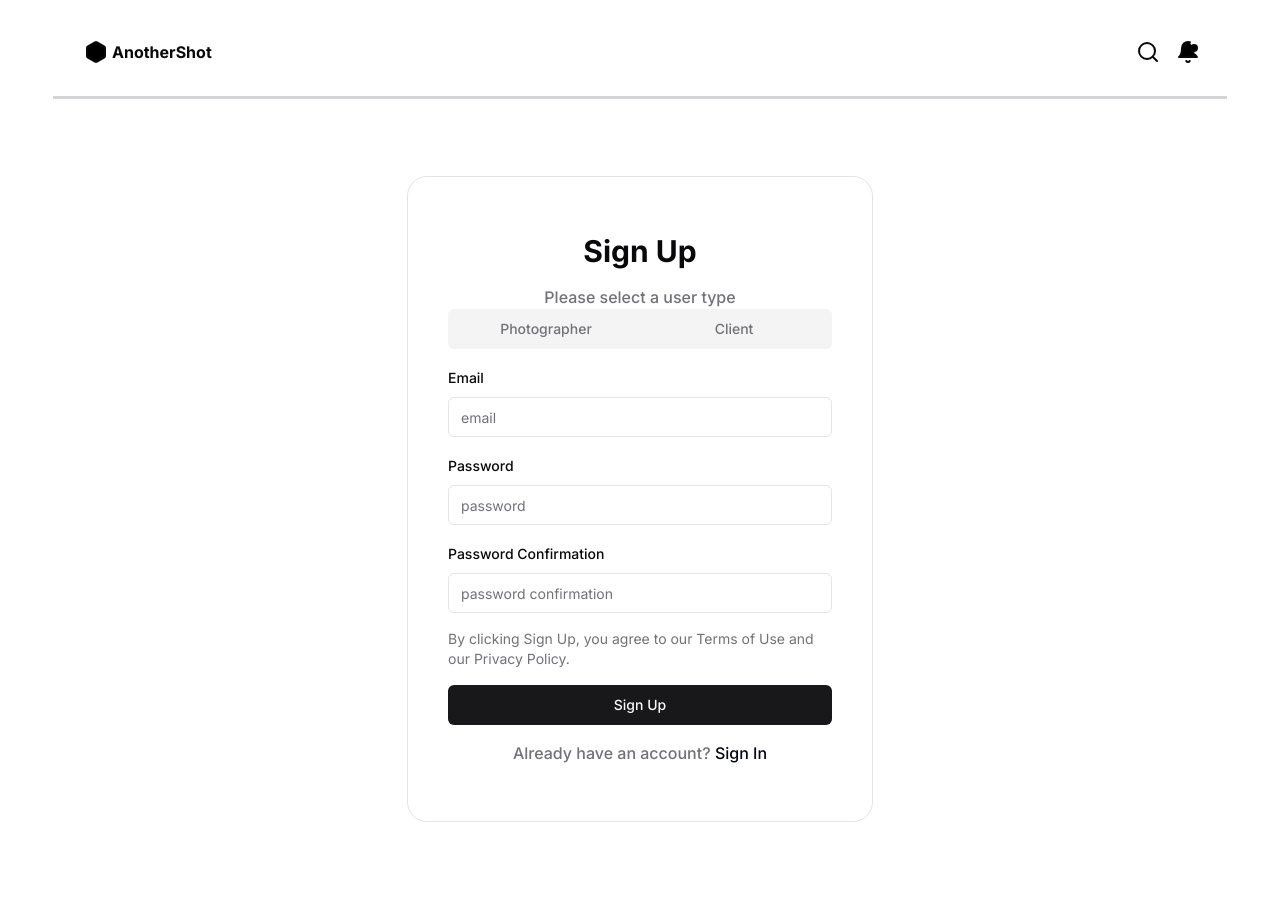
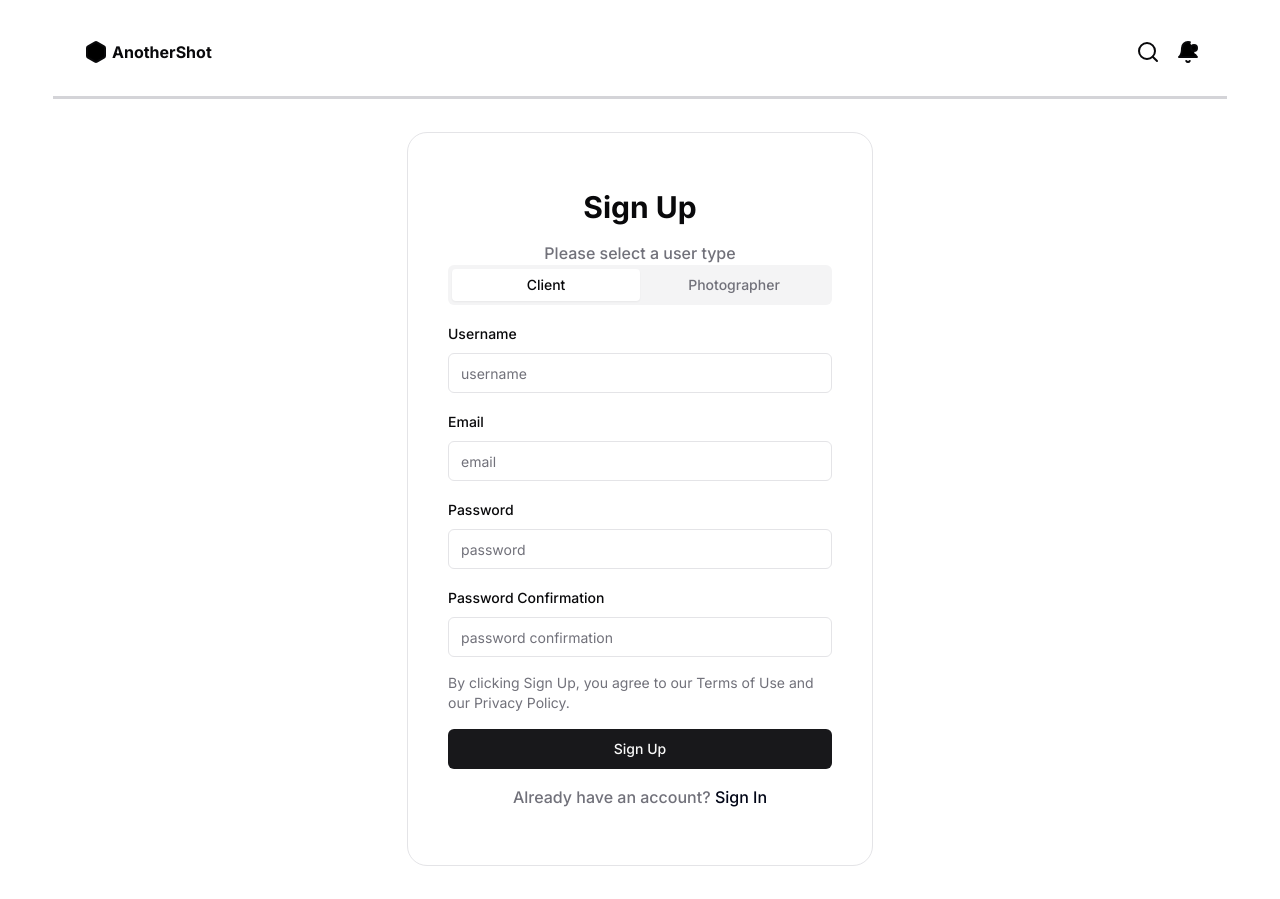
Before and after one commit to NerdLabs-UoM/anothershot-frontend, a Next.js app: page /sign-up in a window 1280 px wide. Built offline with nearby package versions, Linux system fonts and the light colour scheme.

Commit message:
fix(ANSH-111): resolve create user issue (#26)

```diff
--- a/app/lib/types.ts
+++ b/app/lib/types.ts
@@ -84,7 +84,7 @@ export interface Session {
 
 export interface User {
   id: string;
-  name: string;
+  userName: string;
   email: string;
   emailVerified?: Date | null;
   password: string;
@@ -93,7 +93,6 @@ export interface User {
   accounts: Account[];
   sessions: Session[];
   photographer?: Photographer | null;
-  photographerId?: string | null;
   client?: Client | null;
   admin?: Admin | null;
   chats: Chat[];
@@ -108,6 +107,7 @@ export interface Photographer {
   id: string;
   user: User;
   userId: string;
+  name: string;
   coverPhoto?: string | null;
   bio?: string | null;
   featured: string[];
@@ -129,6 +129,7 @@ export interface Client {
   id: string;
   user: User;
   userId: string;
+  name: string;
   testimonial: Testimonial[];
   Booking: Booking[];
   Report: Report[];
@@ -139,6 +140,7 @@ export interface Client {
 export interface Admin {
   id: string;
   user: User;
+  name: string;
   userId: string;
   createdAt: Date;
   updatedAt: Date;
--- a/app/user/(routes)/client/[userId]/page.tsx
+++ b/app/user/(routes)/client/[userId]/page.tsx
@@ -48,7 +48,6 @@ const Client = () => {
         }
     }
 
-
     return (
         <div>
             <div>Client</div>
@@ -70,7 +69,7 @@ const Client = () => {
                             className="w-[200px] justify-between"
                         >
                             {value
-                                ? photographers.find((photographer) => photographer.userId === value)?.user.name
+                                ? photographers.find((photographer) => photographer.userId === value)?.name
                                 : "Select photographer..."}
                             <ChevronsUpDown className="ml-2 h-4 w-4 shrink-0 opacity-50" />
                         </Button>
@@ -95,7 +94,7 @@ const Client = () => {
                                                 value === photographer.userId ? "opacity-100" : "opacity-0"
                                             )}
                                         />
-                                        {photographer.user.name}
+                                        {photographer.name}
                                     </CommandItem>
                                 ))}
                             </CommandGroup>
--- a/components/auth/sign-up-form.tsx
+++ b/components/auth/sign-up-form.tsx
@@ -23,6 +23,7 @@ import {
 } from "@/components/ui/form"
 
 const SignUpFormSchema = z.object({
+    userName: z.string().min(2, { message: "Username must be at least 2 characters long" }).max(15, { message: "Username must be at most 15 characters long" }),
     userRole: z.enum(["PHOTOGRAPHER", "CLIENT"]),
     email: z.string().email({ message: "Invalid email" }),
     password: z.string().min(8, { message: "Password must be at least 8 characters long" }),
@@ -40,6 +41,7 @@ const SignUpForm = () => {
     const form = useForm<z.infer<typeof SignUpFormSchema>>({
         resolver: zodResolver(SignUpFormSchema),
         defaultValues: {
+            userName: "",
             userRole: "CLIENT",
             email: "",
             password: "",
@@ -60,7 +62,7 @@ const SignUpForm = () => {
                 const response = await axios.post(`${process.env.NEXT_PUBLIC_API_URL}/api/auth/register`, {
                     email: values.email,
                     password: values.password,
-                    name: values.email.split('@')[0],
+                    userName: values.userName,
                     userRole: values.userRole,
                 });
 
@@ -89,12 +91,25 @@ const SignUpForm = () => {
                     render={({ field }) => (
                         <FormItem>
                             <FormControl>
-                                <Tabs onValueChange={(value) => onTabsChange(value)} defaultValue="photographer">
+                                <Tabs onValueChange={(value) => onTabsChange(value)} defaultValue="CLIENT">
                                     <TabsList className="grid w-full grid-cols-2">
+                                        <TabsTrigger value="CLIENT">Client</TabsTrigger>
                                         <TabsTrigger value="PHOTOGRAPHER">Photographer</TabsTrigger>
-                                        <TabsTrigger value="CLIENT">Client</TabsTrigger>
                                     </TabsList>
                                 </Tabs>
+                            </FormControl>
+                            <FormMessage />
+                        </FormItem>
+                    )}
+                />
+                <FormField
+                    control={form.control}
+                    name="userName"
+                    render={({ field }) => (
+                        <FormItem>
+                            <FormLabel >Username</FormLabel>
+                            <FormControl>
+                                <Input {...field} placeholder="username" />
                             </FormControl>
                             <FormMessage />
                         </FormItem>
@@ -147,7 +162,7 @@ const SignUpForm = () => {
                     Sign Up
                 </Button>
             </form>
-        </Form>
+        </Form >
     );
 }
 
```
